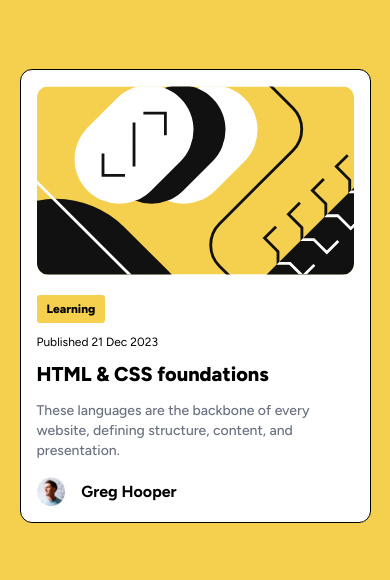
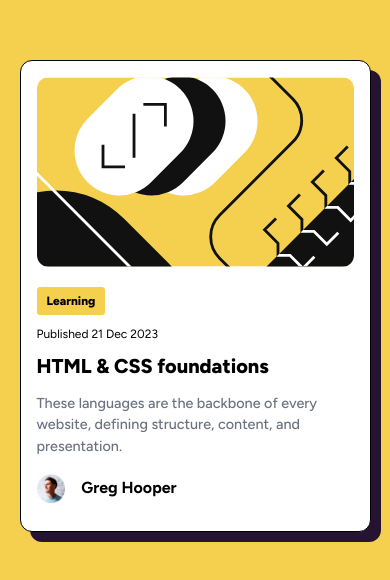
Before and after one commit to kevcoder247/blogPreviewCard, a plain HTML site: page index.html in a window 390 px wide. Shown: the part 126-706 px from the top of the page. Drawn offline with Linux system fonts and the light colour scheme.

Commit message:
add box shadow, hover  state, and final responsive styles

```diff
--- a/index.html
+++ b/index.html
@@ -14,7 +14,7 @@
    <section class="flex justify-center items-center min-h-screen  bg-yellow">
 
     <!-- Card Container -->
-     <div class="w-[90%] max-w-[400px] p-4 border border-black bg-white rounded-xl font-figtree">
+     <div class="card-container w-[90%] max-w-[370px] p-4 border border-black bg-white rounded-xl font-figtree">
 
       <!-- Image -->
       <img src="images/illustration-article.svg" alt="" class=" w-full rounded-xl">
@@ -27,13 +27,13 @@
 
 
       <!-- Main Heading -->
-     <h1 class="pt-2 text-[20px] font-extrabold">HTML & CSS foundations</h1>
+     <h1 class="pt-2 text-[20px] font-extrabold hover:text-yellow cursor-pointer">HTML & CSS foundations</h1>
 
      <!-- Paragraph -->
-      <p class="text-sm text-gray-500 font-medium pt-3">These languages are the backbone of every website, defining structure, content, and presentation.</p>
+      <p class="text-[.9rem] text-gray-500 font-medium pt-3">These languages are the backbone of every website, defining structure, content, and presentation.</p>
 
       <!-- Image / name -->
-      <div class="flex flex-row items-center gap-4  mt-4">
+      <div class="flex flex-row items-center gap-4  mt-4 mb-3">
         <img src="images/image-avatar.webp" alt="" class="w-[1.8rem]">
         <h3 class="font-bold">Greg Hooper</h3>
       </div>
--- a/input.css
+++ b/input.css
@@ -1,3 +1,7 @@
 @tailwind base;
 @tailwind components;
 @tailwind utilities;
+
+.card-container{
+  box-shadow:rgba(38, 19, 49, 69.15) 10px 10px 0px 0px;
+}
```
Also changed, not shown: css/style.css.
